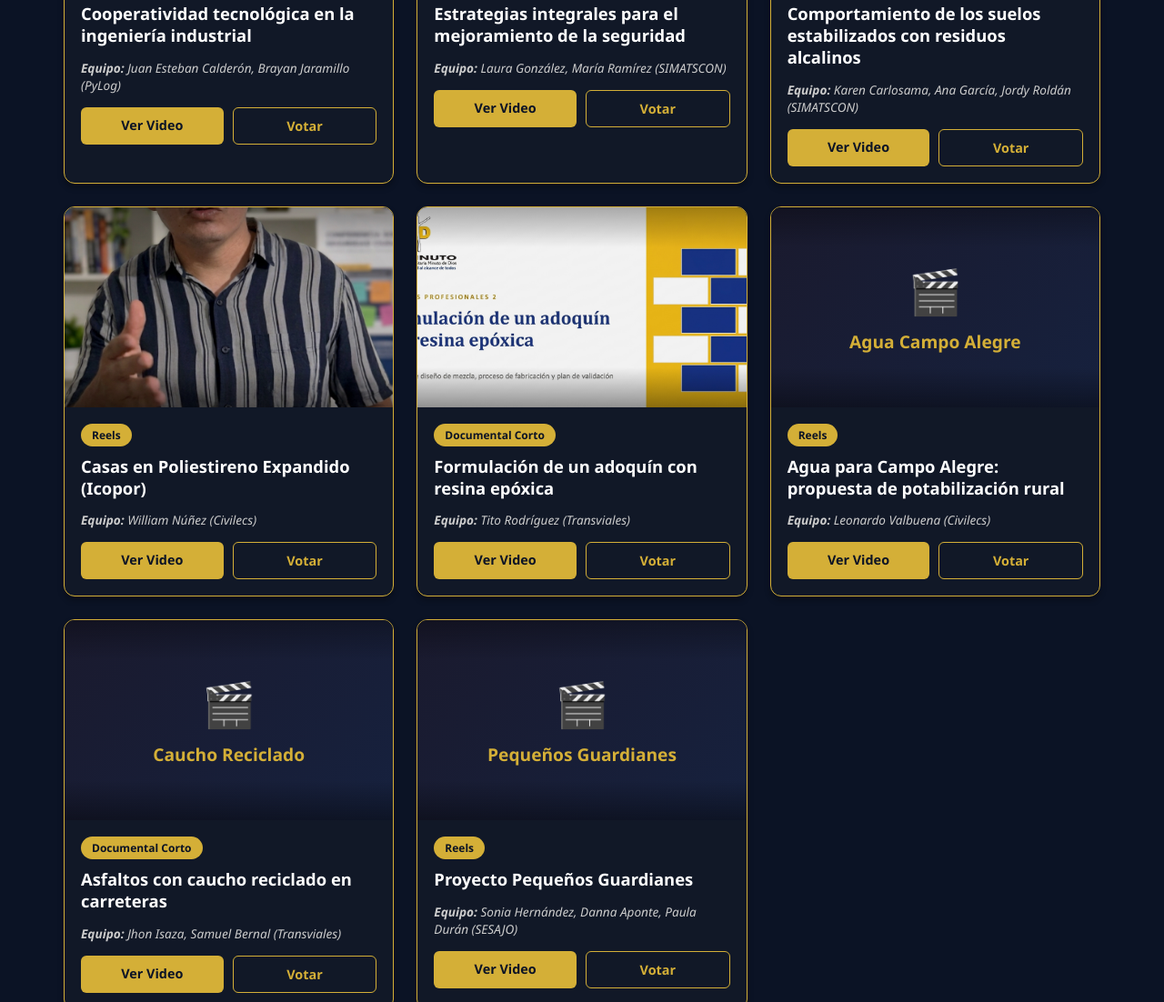
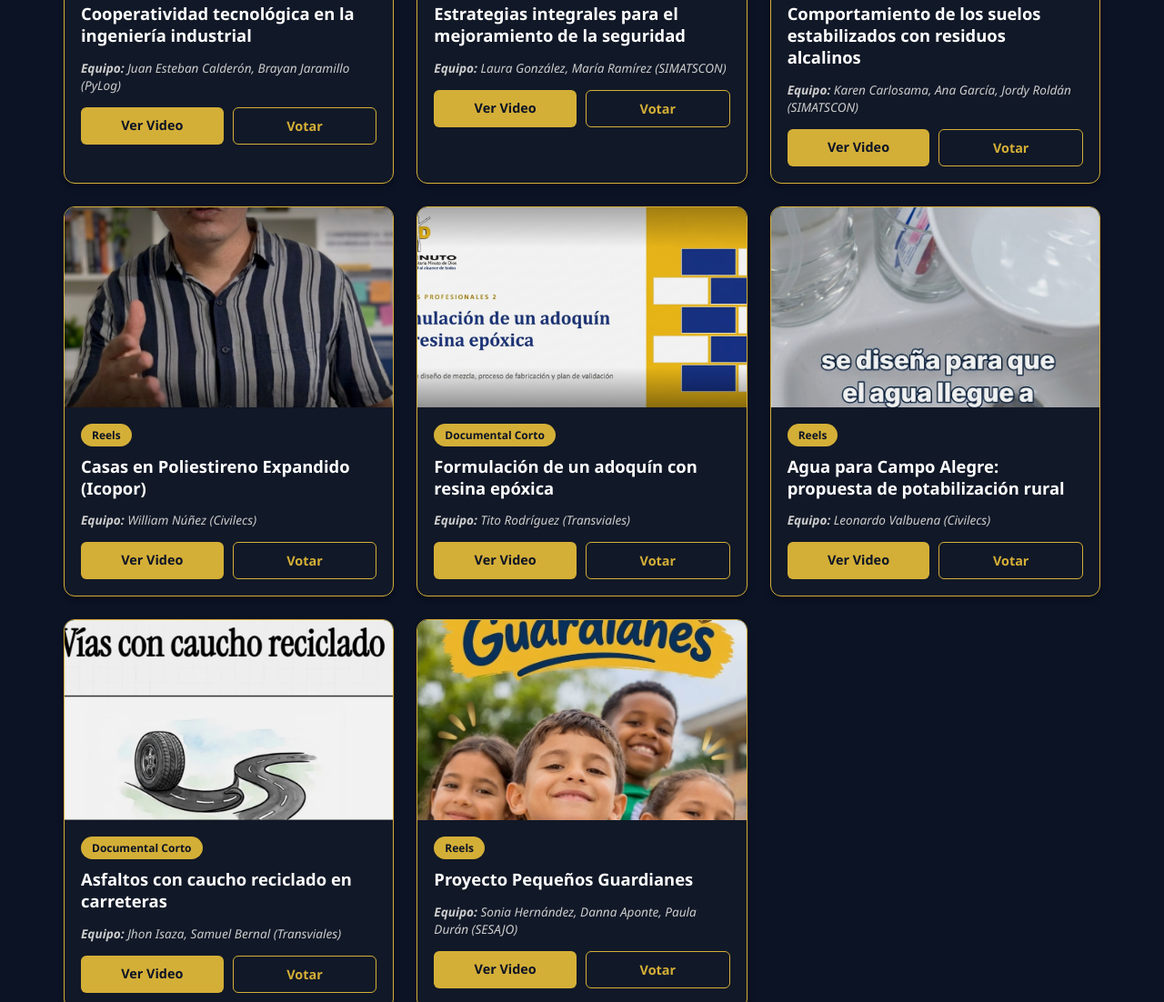
Before and after one commit to orlandosochimilca-create/narteriin-fest-2026, a plain HTML site: page obras.html in a window 1280 px wide. Shown: the part 1468-2570 px from the top of the page at 91% size. Drawn offline with Linux system fonts and the light colour scheme.

Commit message:
Update image sources for video cards

```diff
--- a/obras.html
+++ b/obras.html
@@ -218,9 +218,9 @@
             <!-- OBRA 12 -->
             <div class="video-card" data-categoria="reel">
                 <div class="video-thumbnail">
-                    <img src="./miniatura-Agua-para-campo-alegre.jpg" alt="Agua Campo Alegre" onerror="this.style.display='none'; this.nextElementSibling.style.display='flex';">
-                    <div class="placeholder" style="display:none;"><div class="icon">🎬</div>Agua Campo Alegre</div>
-                    <div class="overlay"></div>
+                    <img src="./miniatura-agua-campo.jpg"
+     alt="Agua Campo Alegre"
+     onerror="this.style.display='none'; this.nextElementSibling.style.display='flex';">
                 </div>
                 <div class="video-info">
                     <span class="categoria">Reels</span>
@@ -233,9 +233,9 @@
             <!-- OBRA 13 -->
             <div class="video-card" data-categoria="documental">
                 <div class="video-thumbnail">
-                    <img src="./miniatura-caucho-reciclado.png" alt="Caucho Reciclado" onerror="this.style.display='none'; this.nextElementSibling.style.display='flex';">
-                    <div class="placeholder" style="display:none;"><div class="icon">🎬</div>Caucho Reciclado</div>
-                    <div class="overlay"></div>
+                    <img src="./miniatura-caucho.png"
+     alt="Caucho Reciclado"
+     onerror="this.style.display='none'; this.nextElementSibling.style.display='flex';">
                 </div>
                 <div class="video-info">
                     <span class="categoria">Documental Corto</span>
@@ -248,9 +248,9 @@
             <!-- OBRA 14 -->
             <div class="video-card" data-categoria="reel">
                 <div class="video-thumbnail">
-                    <img src="./miniatura-guardianes.jpg" alt="Pequeños Guardianes" onerror="this.style.display='none'; this.nextElementSibling.style.display='flex';">
-                    <div class="placeholder" style="display:none;"><div class="icon">🎬</div>Pequeños Guardianes</div>
-                    <div class="overlay"></div>
+                    <img src="./minuatura-guardianes.jpg"
+     alt="Pequeños Guardianes"
+     onerror="this.style.display='none'; this.nextElementSibling.style.display='flex';">
                 </div>
                 <div class="video-info">
                     <span class="categoria">Reels</span>
```
